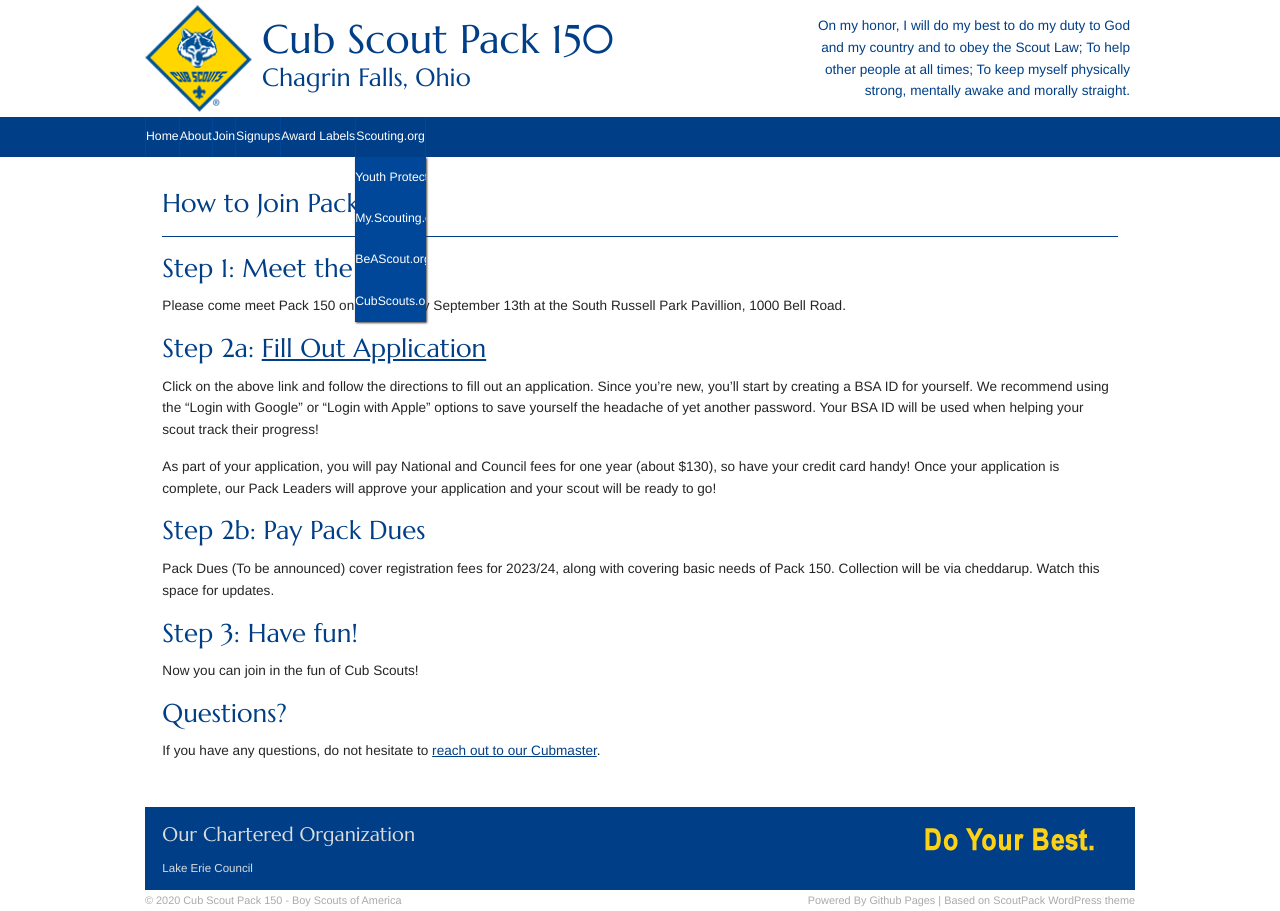
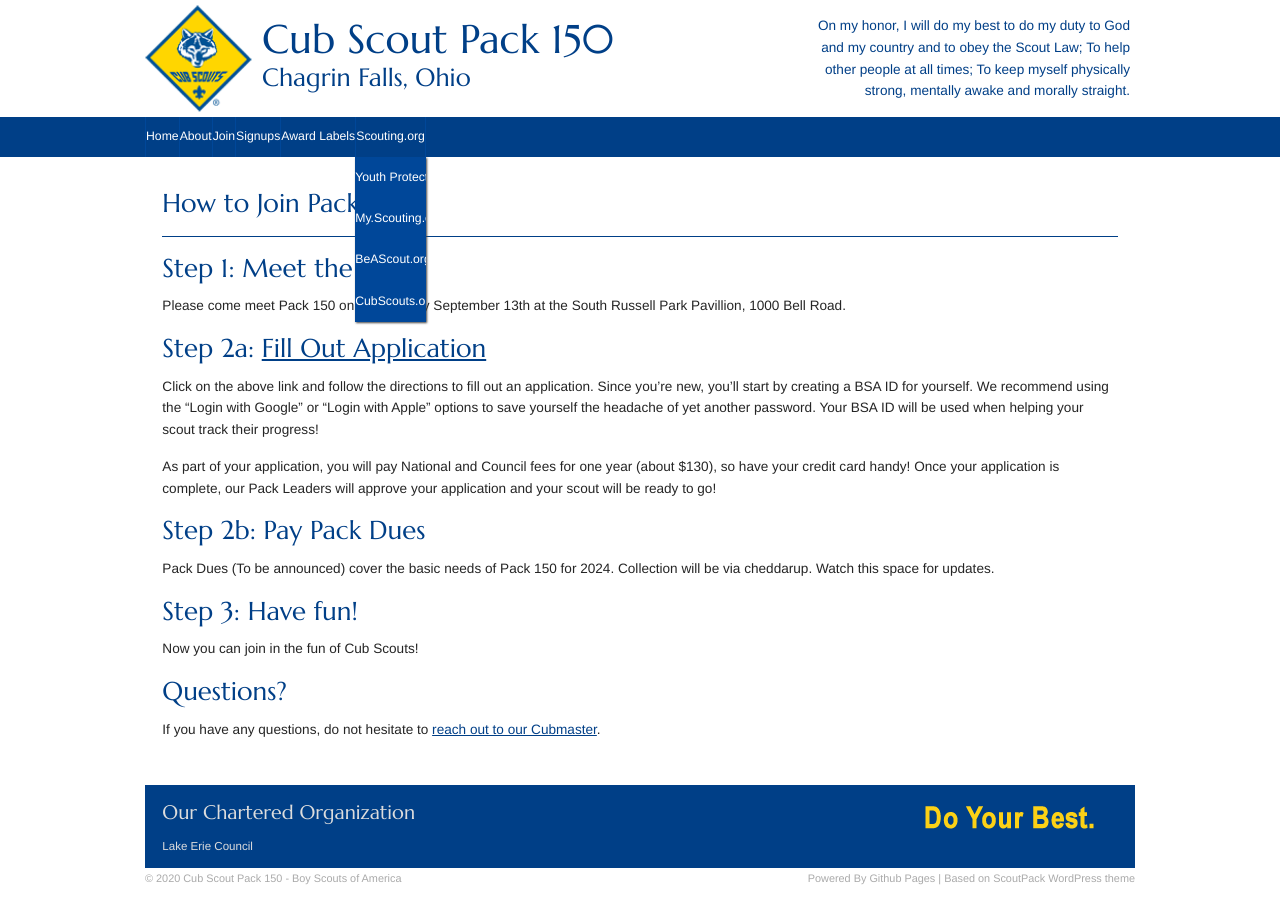
Before and after one commit to Pack150/Pack150.github.io, a Jekyll site: the page built from join.md, in a window 1280 px wide. Built offline with Jekyll 4.4.1, drawn with Linux system fonts in a browser that asks for light colours; nearby versions of some CDN libraries; library files that are not in the unit come from our copies.

Commit message:
Update join.md

```diff
--- a/join.md
+++ b/join.md
@@ -22,7 +22,7 @@
 <!--
 [Pay Pack Dues](https://pack-150-registration-2021-22.cheddarup.com)
 -->
-Pack Dues (To be announced) cover registration fees for 2023/24, along with covering basic needs of Pack 150.
+Pack Dues (To be announced) cover the basic needs of Pack 150 for 2024.
 Collection will be via cheddarup.  Watch this space for updates.
 <!--
 Click on the above link, then add _Cub Scout Registration_ to your cart. Answer the questions, check out, and you're all paid up!
```
